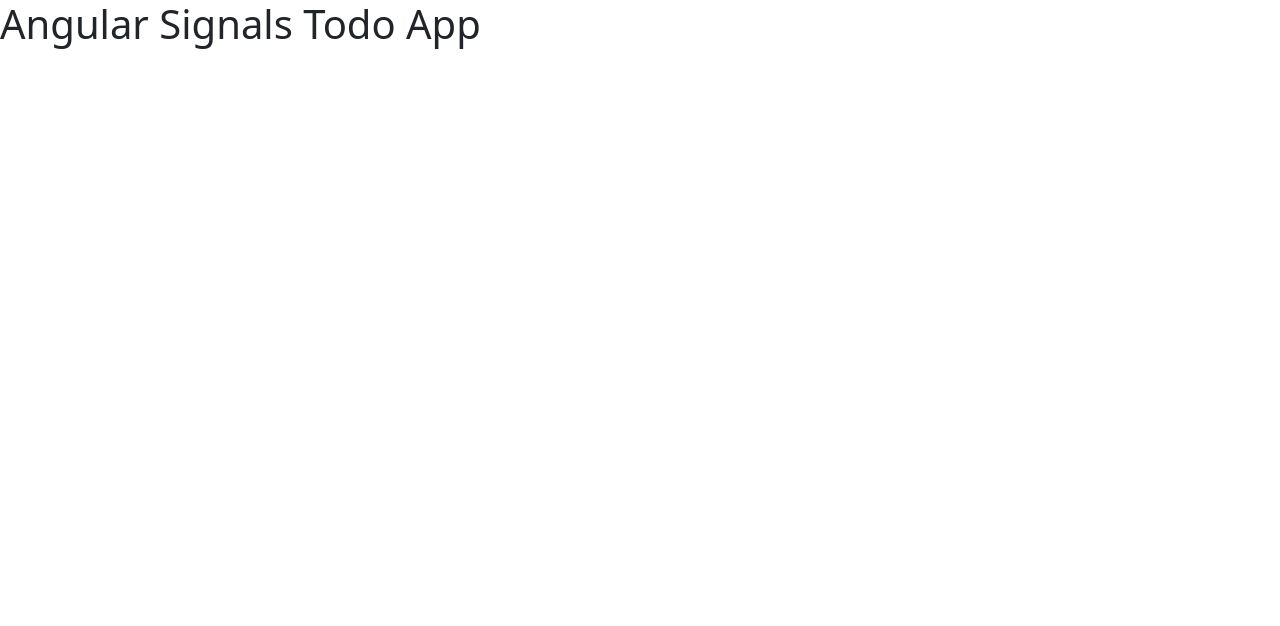
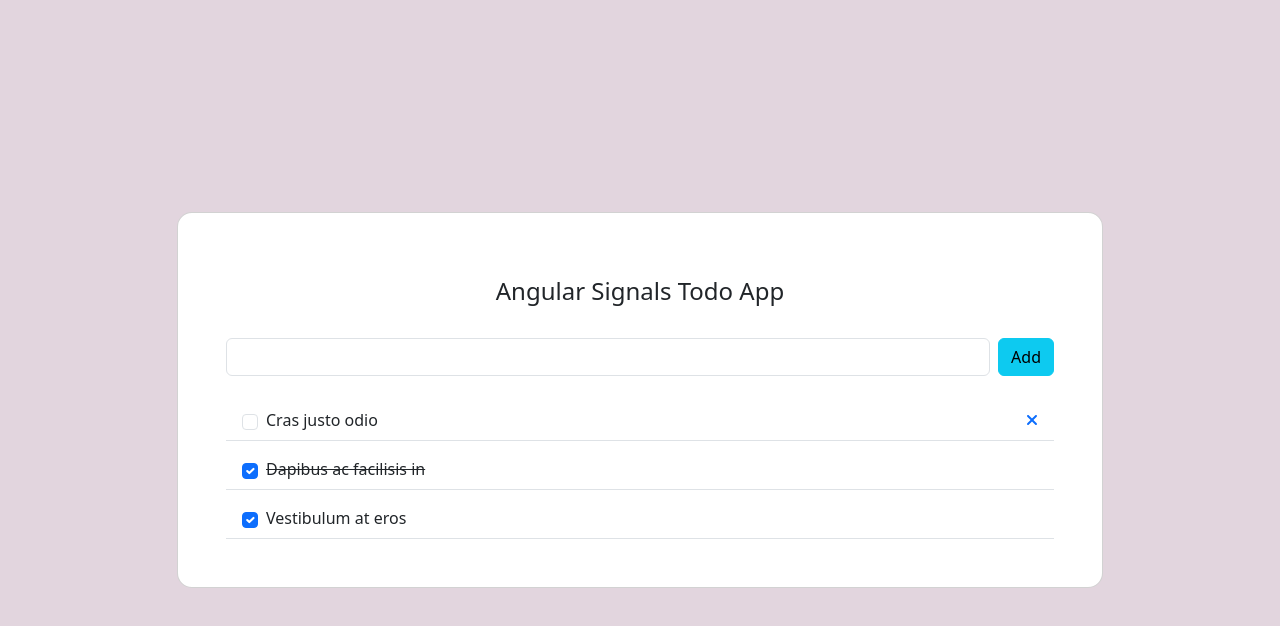
Before and after one commit to ankurinfoniti/angular-signals-todo, an Angular app: page / in a window 1280 px wide. Shown: the top 626 px of the page. Built offline with nearby package versions, Linux system fonts and the light colour scheme.

Commit message:
implement basic design

```diff
--- a/src/app/app.component.html
+++ b/src/app/app.component.html
@@ -1 +1 @@
-<h1>{{ title }}</h1>
+<app-todo-list></app-todo-list>
--- a/src/app/app.component.ts
+++ b/src/app/app.component.ts
@@ -1,13 +1,13 @@
 import { Component } from '@angular/core';
 import { CommonModule } from '@angular/common';
+
+import { TodoListComponent } from './todo-list/todo-list.component';
 
 @Component({
   selector: 'app-root',
   standalone: true,
-  imports: [CommonModule],
+  imports: [CommonModule, TodoListComponent],
   templateUrl: './app.component.html',
   styleUrls: ['./app.component.css'],
 })
-export class AppComponent {
-  title = 'Angular Signals Todo App';
-}
+export class AppComponent {}
--- /dev/null
+++ b/src/app/todo-item/todo-item.component.html
@@ -0,0 +1,52 @@
+<li
+  class="list-group-item d-flex justify-content-between align-items-center border-start-0 border-top-0 border-end-0 border-bottom rounded-0 mb-2"
+>
+  <div class="d-flex align-items-center">
+    <input
+      class="form-check-input me-2"
+      type="checkbox"
+      value=""
+      aria-label="..."
+    />
+    Cras justo odio
+  </div>
+  <a href="#!" data-mdb-toggle="tooltip" title="Remove item">
+    <fa-icon [icon]="faTimes" class="text-primary"></fa-icon>
+  </a>
+</li>
+
+<li
+  class="list-group-item d-flex d-flex justify-content-between align-items-center border-start-0 border-top-0 border-end-0 border-bottom rounded-0 mb-2"
+>
+  <div class="d-flex align-items-center">
+    <input
+      class="form-check-input me-2"
+      type="checkbox"
+      value=""
+      aria-label="..."
+      checked
+    />
+    <s>Dapibus ac facilisis in</s>
+  </div>
+  <a href="#!" data-mdb-toggle="tooltip" title="Remove item">
+    <i class="fas fa-times text-primary"></i>
+  </a>
+</li>
+
+<li
+  class="list-group-item d-flex d-flex justify-content-between align-items-center border-start-0 border-top-0 border-end-0 border-bottom rounded-0 mb-0"
+>
+  <div class="d-flex align-items-center">
+    <input
+      class="form-check-input me-2"
+      type="checkbox"
+      value=""
+      aria-label="..."
+      checked
+    />
+    Vestibulum at eros
+  </div>
+  <a href="#!" data-mdb-toggle="tooltip" title="Remove item">
+    <i class="fas fa-times text-primary"></i>
+  </a>
+</li>
--- /dev/null
+++ b/src/app/todo-item/todo-item.component.ts
@@ -0,0 +1,16 @@
+import { Component } from '@angular/core';
+import { CommonModule } from '@angular/common';
+
+import { FontAwesomeModule } from '@fortawesome/angular-fontawesome';
+import { faTimes } from '@fortawesome/free-solid-svg-icons';
+
+@Component({
+  selector: 'app-todo-item',
+  standalone: true,
+  imports: [CommonModule, FontAwesomeModule],
+  templateUrl: './todo-item.component.html',
+  styleUrls: ['./todo-item.component.css'],
+})
+export class TodoItemComponent {
+  faTimes = faTimes;
+}
--- /dev/null
+++ b/src/app/todo-list/todo-list.component.html
@@ -0,0 +1,25 @@
+<section class="vh-100" style="background-color: #e2d5de">
+  <div class="container py-5 h-100">
+    <div class="row d-flex justify-content-center align-items-center h-100">
+      <div class="col col-xl-10">
+        <div class="card" style="border-radius: 15px">
+          <div class="card-body p-5">
+            <h4 class="text-center my-3 pb-3">{{ title }}</h4>
+
+            <form class="d-flex justify-content-center align-items-center mb-4">
+              <div class="form-outline flex-fill">
+                <input type="text" id="form2" class="form-control" />
+                <!-- <label class="form-label" for="form2">New task...</label> -->
+              </div>
+              <button type="submit" class="btn btn-info ms-2">Add</button>
+            </form>
+
+            <ul class="list-group mb-0">
+              <app-todo-item></app-todo-item>
+            </ul>
+          </div>
+        </div>
+      </div>
+    </div>
+  </div>
+</section>
--- /dev/null
+++ b/src/app/todo-list/todo-list.component.ts
@@ -0,0 +1,15 @@
+import { Component } from '@angular/core';
+import { CommonModule } from '@angular/common';
+
+import { TodoItemComponent } from '../todo-item/todo-item.component';
+
+@Component({
+  selector: 'app-todo-list',
+  standalone: true,
+  imports: [CommonModule, TodoItemComponent],
+  templateUrl: './todo-list.component.html',
+  styleUrls: ['./todo-list.component.css'],
+})
+export class TodoListComponent {
+  title = 'Angular Signals Todo App';
+}
```
Also changed, not shown: src/app/todo-item/todo-item.component.css (added), src/app/todo-list/todo-list.component.css (added), 2 other files (tests, documents, lock files or other folders).
